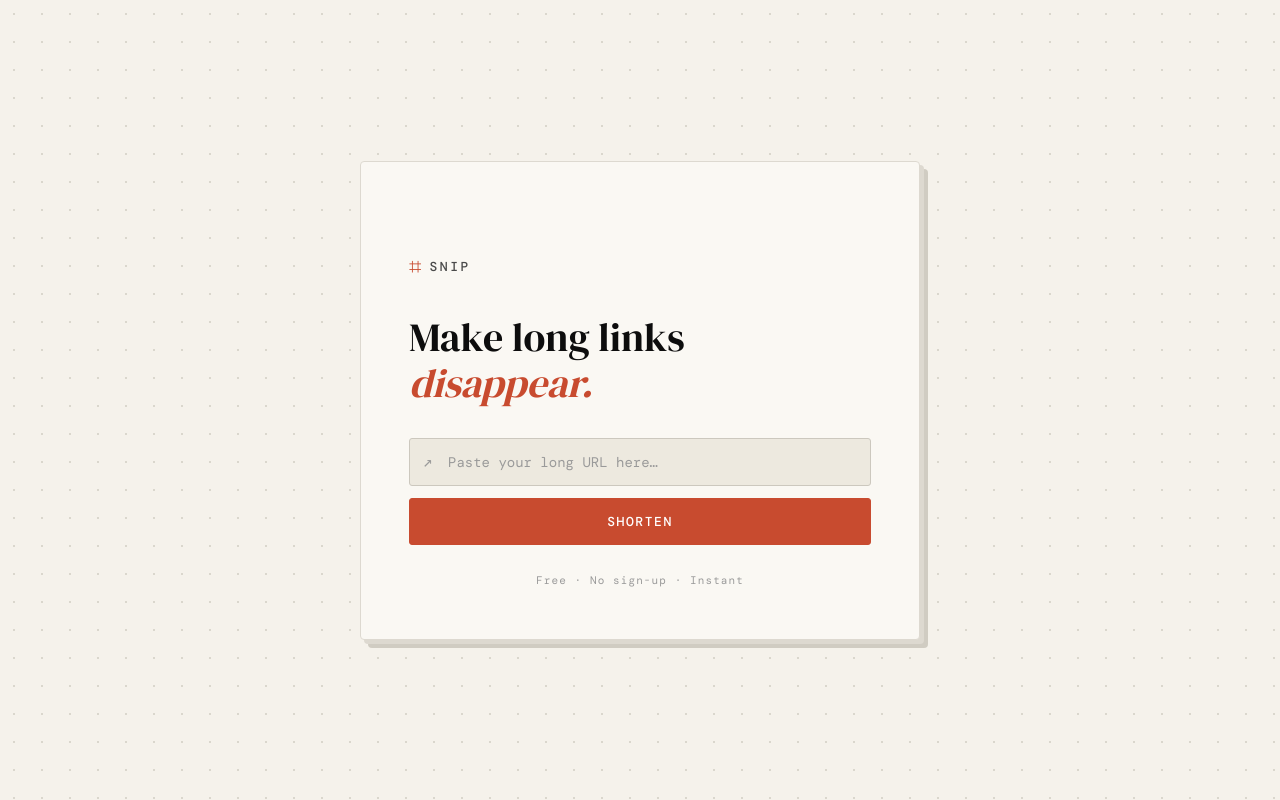
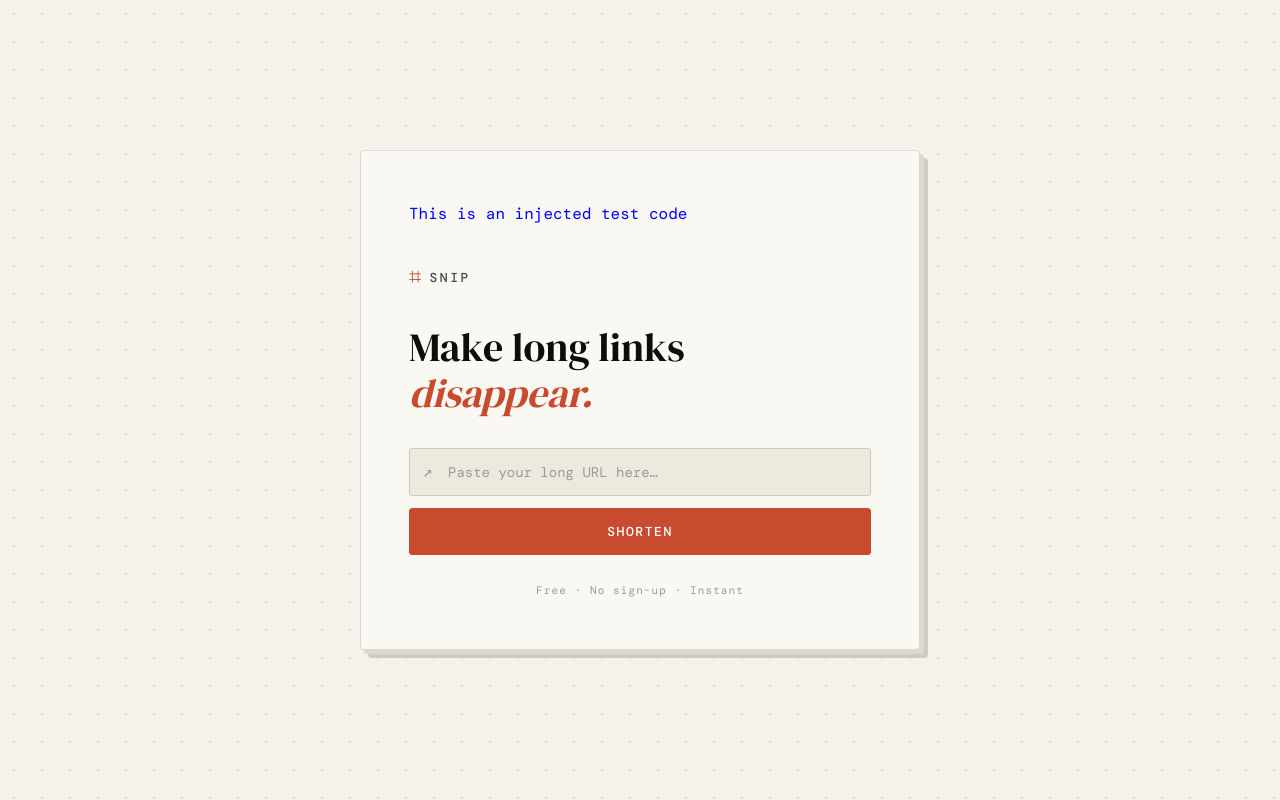
Before and after one commit to rbx86/devops, a Flask app: page / in a window 1280 px wide. Run offline with Flask 3, Linux system fonts and the light colour scheme.

Commit message:
initial commit

```diff
--- a/templates/index.html
+++ b/templates/index.html
@@ -13,7 +13,7 @@
 
         <!-- NOTE:  test code for devops demo -->
 
-            <!-- <p style="color:#0000FF;">This is an injected test code</p> -->
+            <p style="color:#0000FF;">This is an injected test code</p>
         <br><br>
         <div class="brand">
             <span class="brand-icon">⌗</span>
```
